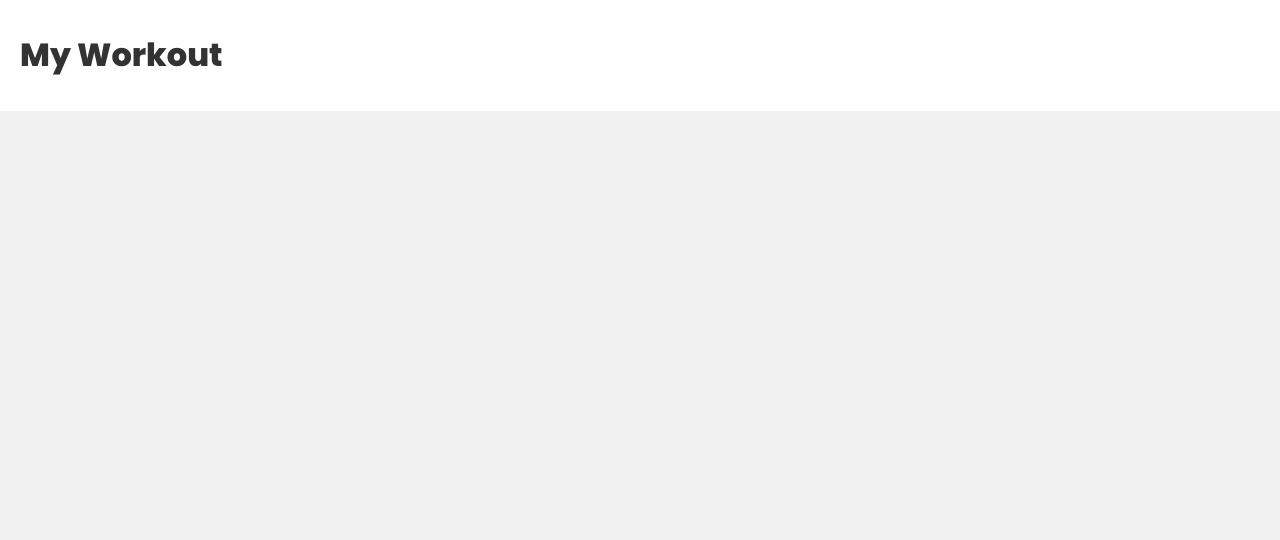
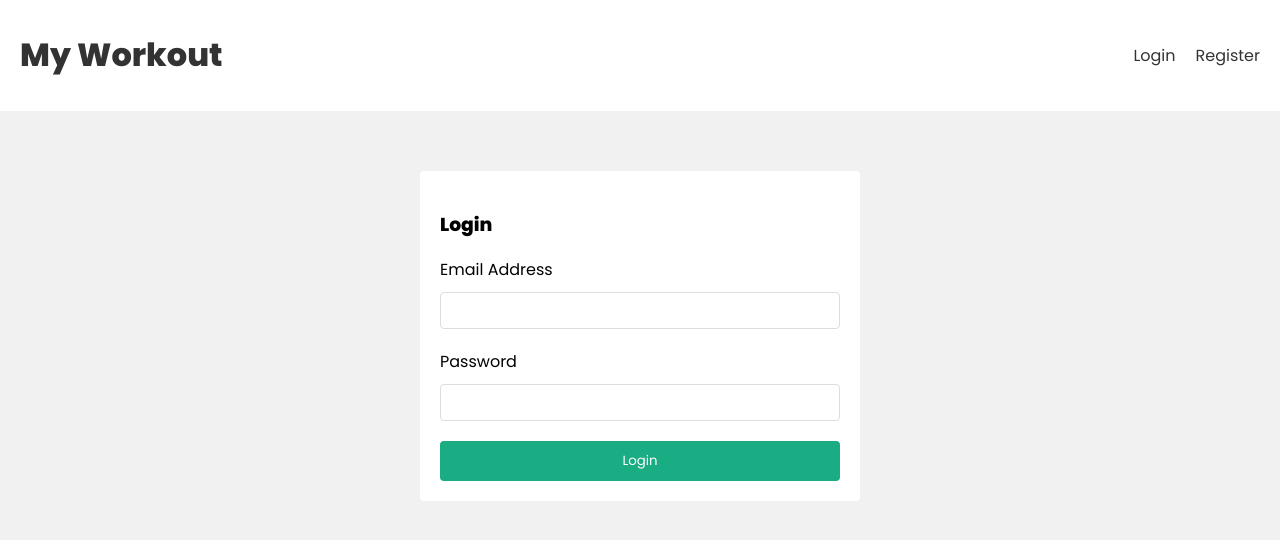
Before and after one commit to joedave13/my-workout, a React (Create React App) app in the folder frontend/: page /login in a window 1280 px wide. Before the commit this address had no page. Shown: the top 540 px of the page. Built offline with nearby package versions, Linux system fonts and the light colour scheme.

Commit message:
login & register form

```diff
--- a/frontend/src/App.js
+++ b/frontend/src/App.js
@@ -1,6 +1,8 @@
 import { BrowserRouter, Routes, Route } from 'react-router-dom';
 import Navbar from './components/Navbar';
 import Home from './pages/Home';
+import Login from './pages/Login';
+import Register from './pages/Register';
 
 function App() {
     return (
@@ -10,6 +12,8 @@
                 <div className='pages'>
                     <Routes>
                         <Route path='/' element={<Home />} />
+                        <Route path='/login' element={<Login />} />
+                        <Route path='/register' element={<Register />} />
                     </Routes>
                 </div>
             </BrowserRouter>
--- a/frontend/src/components/Navbar.js
+++ b/frontend/src/components/Navbar.js
@@ -7,6 +7,12 @@
                 <Link to='/'>
                     <h1>My Workout</h1>
                 </Link>
+                <nav>
+                    <div>
+                        <Link to='/login'>Login</Link>
+                        <Link to='/register'>Register</Link>
+                    </div>
+                </nav>
             </div>
         </header>
     );
--- a/frontend/src/index.css
+++ b/frontend/src/index.css
@@ -104,3 +104,20 @@
 input.error {
     border: 1px solid var(--error);
 }
+/* navbar */
+nav {
+    display: flex;
+    align-items: center;
+}
+nav a {
+    margin-left: 20px;
+}
+/* auth forms */
+form.signup,
+form.login {
+    max-width: 400px;
+    margin: 40px auto;
+    padding: 20px;
+    background: #fff;
+    border-radius: 4px;
+}
--- /dev/null
+++ b/frontend/src/pages/Login.js
@@ -0,0 +1,28 @@
+import { useState } from 'react';
+
+const Login = () => {
+    const [email, setEmail] = useState('');
+    const [password, setPassword] = useState('');
+
+    const handleSubmit = async (e) => {
+        e.preventDefault();
+
+        console.log(email, password);
+    };
+
+    return (
+        <form className='login' onSubmit={handleSubmit}>
+            <h3>Login</h3>
+
+            <label>Email Address</label>
+            <input type='email' onChange={(e) => setEmail(e.target.value)} value={email} />
+
+            <label>Password</label>
+            <input type='password' onChange={(e) => setPassword(e.target.value)} value={password} />
+
+            <button>Login</button>
+        </form>
+    );
+};
+
+export default Login;
--- /dev/null
+++ b/frontend/src/pages/Register.js
@@ -0,0 +1,28 @@
+import { useState } from 'react';
+
+const Register = () => {
+    const [email, setEmail] = useState('');
+    const [password, setPassword] = useState('');
+
+    const handleSubmit = async (e) => {
+        e.preventDefault();
+
+        console.log(email, password);
+    };
+
+    return (
+        <form className='signup' onSubmit={handleSubmit}>
+            <h3>Register</h3>
+
+            <label>Email Address</label>
+            <input type='email' onChange={(e) => setEmail(e.target.value)} value={email} />
+
+            <label>Password</label>
+            <input type='password' onChange={(e) => setPassword(e.target.value)} value={password} />
+
+            <button>Register</button>
+        </form>
+    );
+};
+
+export default Register;
```
